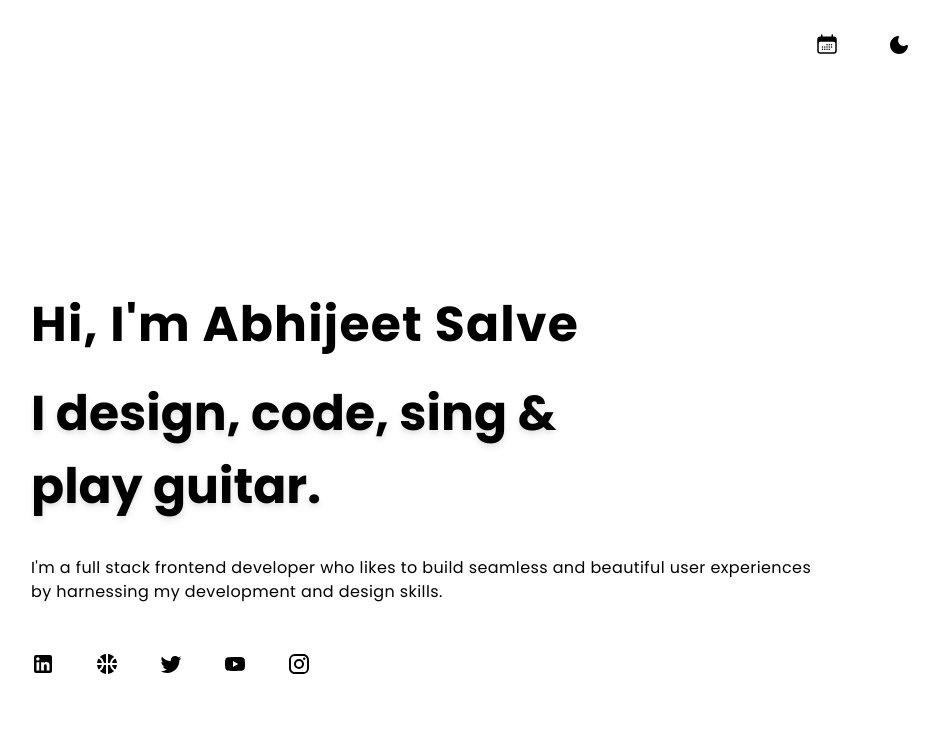
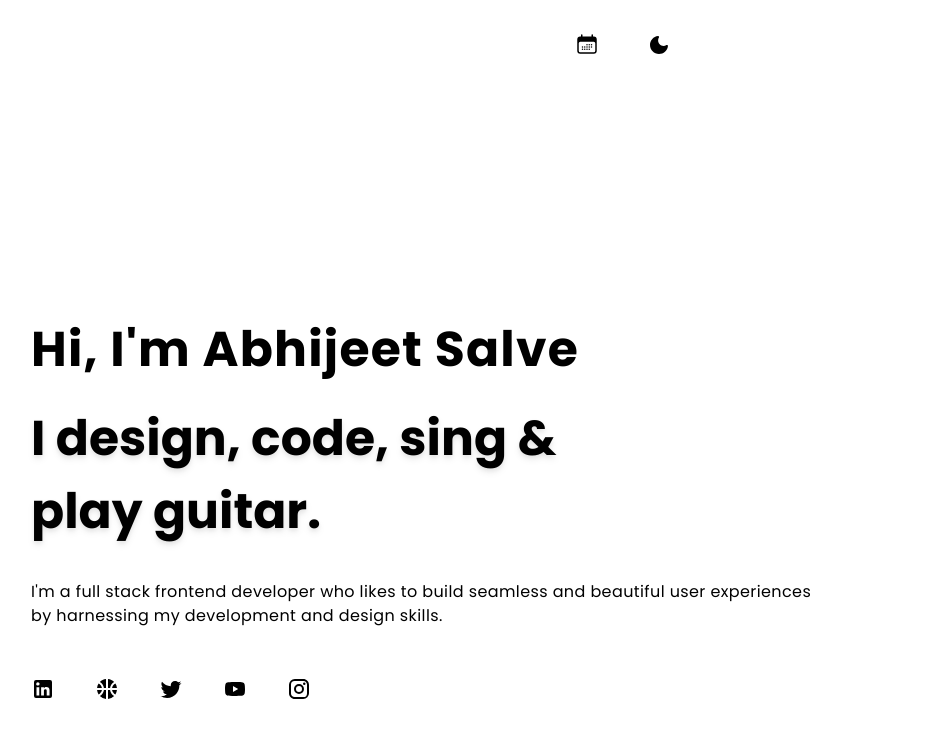
Before and after one commit to abhijeet-salve/portfolio, a Next.js app: page / in a window 1280 px wide. Shown: the top 738 px of the page, without its empty margins (289-1228 px from the left). Built offline with nearby package versions, Linux system fonts and the light colour scheme.

Commit message:
back button

```diff
--- a/src/components/GreetingsComponent.js
+++ b/src/components/GreetingsComponent.js
@@ -63,6 +63,7 @@
             if (link?.isActive)
               return (
                 <Link
+                  key={link?.url}
                   href={link?.url}
                   rel="noopener noreferrer"
                   target="_blank"
--- a/src/components/HeaderComponent.js
+++ b/src/components/HeaderComponent.js
@@ -1,5 +1,3 @@
-// import Image from "next/image";
-// import myDp from "../../assets/svgs/me.svg";
 import { useRouter } from "next/router";
 import { CalendarDaysIcon } from "@heroicons/react/24/solid";
 import ThemeToggle from "./ThemeToggle";
@@ -9,15 +7,9 @@
   const { calendyUserName } = user;
 
   return (
-    <header>
-      <nav className=" flex pt-8  cursor-pointer" aria-label="Global">
-        <div className="flex flex-1">
-          {/* <a href="/">
-            <Image src={myDp} height={48} width={48} alt="Abhijeet Salve" />
-          </a> */}
-        </div>
-
-        <div className="flex gap-x-10 md:gap-x-12 absolute right-4 lg:right-20">
+    <div>
+      <div className=" flex justify-end pt-8  cursor-pointer">
+        <div className="flex gap-x-10 md:gap-x-12 ">
           {router?.pathname !== "/lets-talk" && (
             <div
               className="flex"
@@ -40,7 +32,7 @@
             <ThemeToggle />
           </div>
         </div>
-      </nav>
-    </header>
+      </div>
+    </div>
   );
 }
--- /dev/null
+++ b/src/components/common/GoBackComponent.js
@@ -0,0 +1,25 @@
+import { useRouter } from "next/router";
+import KeyboardBackspaceRoundedIcon from "@mui/icons-material/KeyboardBackspaceRounded";
+
+export default function GoBackComponent() {
+  const router = useRouter();
+
+  return router?.pathname !== "/" ? (
+    <div
+      className="flex flex-1 gap-x-2 cursor-pointer mt-12 mb-6"
+      onClick={() => {
+        router?.back();
+      }}
+    >
+      <KeyboardBackspaceRoundedIcon />
+      <button
+        type="button"
+        class=" text-base font-semibold leading-6 text-gray-900"
+      >
+        back
+      </button>
+    </div>
+  ) : (
+    <></>
+  );
+}
--- a/src/pages/_app.tsx
+++ b/src/pages/_app.tsx
@@ -1,5 +1,6 @@
 import type { AppProps } from "next/app";
 import Header from "../components/HeaderComponent";
+import GoBack from "../components/common/GoBackComponent";
 import { ThemeProvider } from "next-themes";
 import "@/styles/globals.css";
 
@@ -71,6 +72,7 @@
       <ThemeProvider attribute="class">
         <div className=" mx-6 sm:mx-24 lg:mx-32 xl:mx-80 whitespace-pre font-Poppins">
           <Header user={ABHIJEET} />
+          <GoBack />
           <Component {...pageProps} user={ABHIJEET} />
         </div>
       </ThemeProvider>
--- a/src/pages/lets-talk/index.js
+++ b/src/pages/lets-talk/index.js
@@ -9,7 +9,7 @@
   return (
     <>
       <div
-        className="calendly-inline-widget -mx-80 w-screen h-screen"
+        className="calendly-inline-widget w-100 h-screen sm:mx-24  md:-mx-24 lg:mx-32 xl:mx-80  "
         data-url={`https://calendly.com/${userName}${
           type ? `/${type}` : ""
         }?hide_landing_page_details=${showDetails}&hide_gdpr_banner=${showCookies}`}
```
